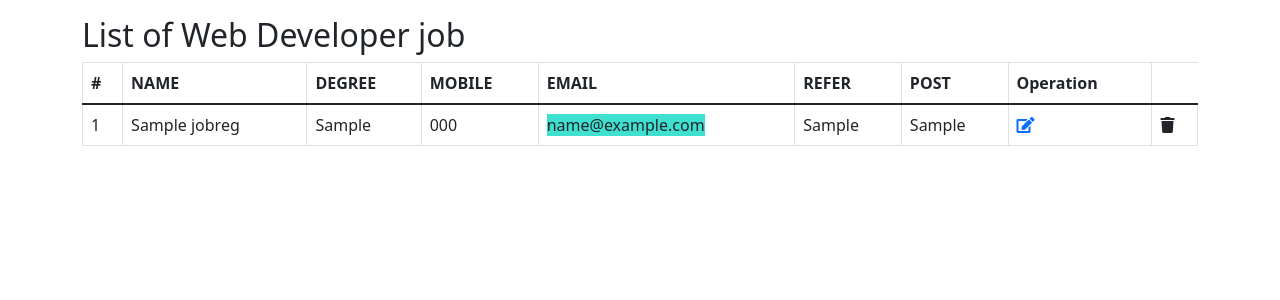
After one commit to kishwerjabeen/php-Curd, a PHP site: page /display.php in a window 1280 px wide. The commit adds this page. Shown: the top 300 px of the page. Run offline with PHP 8.4, Linux system fonts and the light colour scheme; tables that the repository leaves empty or names only in its code hold one stand-in row (values such as "Sample post"); some libraries are stand-ins or nearby versions.

Commit message:
data Naraz Arha ha

```diff
--- /dev/null
+++ b/display.php
@@ -0,0 +1,107 @@
+<!DOCTYPE html>
+<html lang="en">
+
+<head>
+
+    <?php include 'links.php' ?>
+    <title>Document</title>
+</head>
+
+<body>
+
+    <div class="container mt-3">
+
+        <h2>List of Web Developer job </h2>
+        <div class="table-responsive">
+            <table class="table table-bordered table-hover">
+                <thead>
+                    <tr>
+                        <th>#</th>
+                        <th>NAME</th>
+                        <th>DEGREE</th>
+                        <th>MOBILE</th>
+                        <th>EMAIL</th>
+                        <th>REFER</th>
+                        <th>POST</th>
+                        <th>Operation</th>
+                    </tr>
+                </thead>
+                <tbody>
+                    <?php
+
+                    include 'conn.php';
+
+                    $selQuery = "SELECT * FROM jobreg";
+
+                    $query =  mysqli_query($conn, $selQuery);
+
+
+                    /*
+// muber of rown jany kay liya
+$nums = mysqli_num_rows($query);
+
+echo $nums;
+
+ */
+
+                    /*
+$res = mysqli_fetch_array($query);
+
+echo $res[1];
+echo $res[3];
+echo $res[4];
+
+ */
+
+
+                    /*
+//  check while loop kasy kam karha ha
+while ($i < 10) {
+    echo $i  . "<br>";
+    $i++;
+}
+
+ */
+
+                    while ($res = mysqli_fetch_array($query)) {
+                        // echo $res['firname'] . "<br>";
+                    ?>
+                        <tr>
+                            <td><?php echo $res['id'] ?></td>
+                            <td> <?php echo $res['firname'] ?></td>
+                            <td> <?php echo $res['degree'] ?></td>
+                            <td> <?php echo $res['mobile'] ?></td>
+                            <td> <span style="background-color:turquoise;"> <?php echo $res['email'] ?> </span></td>
+                            <td> <?php echo $res['refer'] ?></td>
+                            <td> <?php echo $res['jobpost'] ?></td>
+
+
+                            <td><a href="updates.php" data-bs-toggle="tooltip" data-bs-placement="top" title="Update"> <i class="fas fa-edit"></i></a></td>
+                            <td>
+                                <i class="fa fa-trash" aria-hidden="true"></i>
+                            </td>
+
+                        </tr>
+
+
+
+                    <?php
+                    }
+
+                    ?>
+
+
+                </tbody>
+            </table>
+        </div>
+    </div>
+    </div>
+</body>
+<script>
+    var tooltipTriggerList = [].slice.call(document.querySelectorAll('[data-bs-toggle="tooltip"]'))
+    var tooltipList = tooltipTriggerList.map(function(tooltipTriggerEl) {
+        return new bootstrap.Tooltip(tooltipTriggerEl)
+    })
+</script>
+
+</html>
--- a/links.php
+++ b/links.php
@@ -2,3 +2,4 @@
 <meta name="viewport" content="width=device-width, initial-scale=1">
 <link href="https://cdn.jsdelivr.net/npm/bootstrap@5.1.3/dist/css/bootstrap.min.css" rel="stylesheet">
 <script src="https://cdn.jsdelivr.net/npm/bootstrap@5.1.3/dist/js/bootstrap.bundle.min.js"></script>
+<link href="https://cdnjs.cloudflare.com/ajax/libs/font-awesome/5.13.0/css/all.min.css" rel="stylesheet">
```
